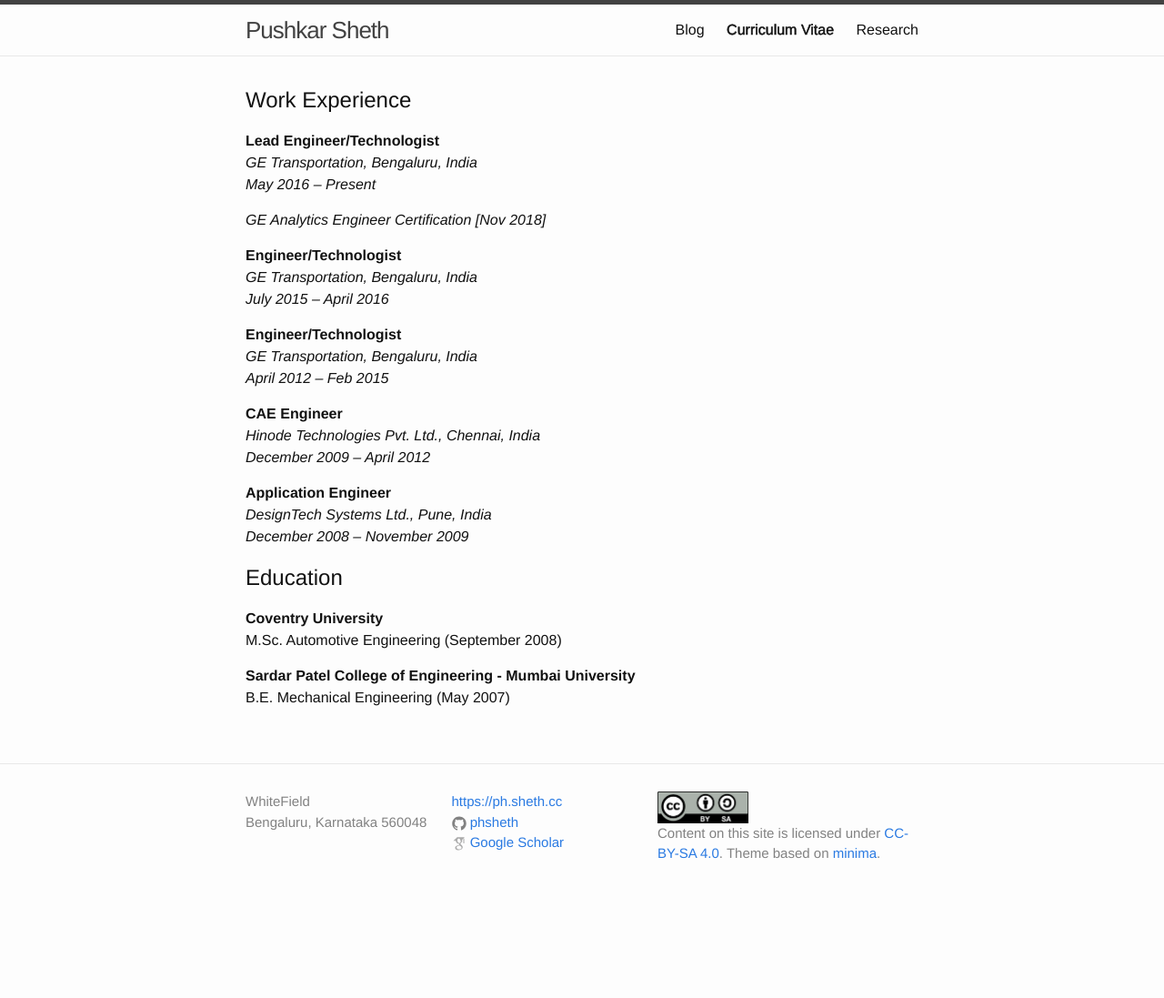
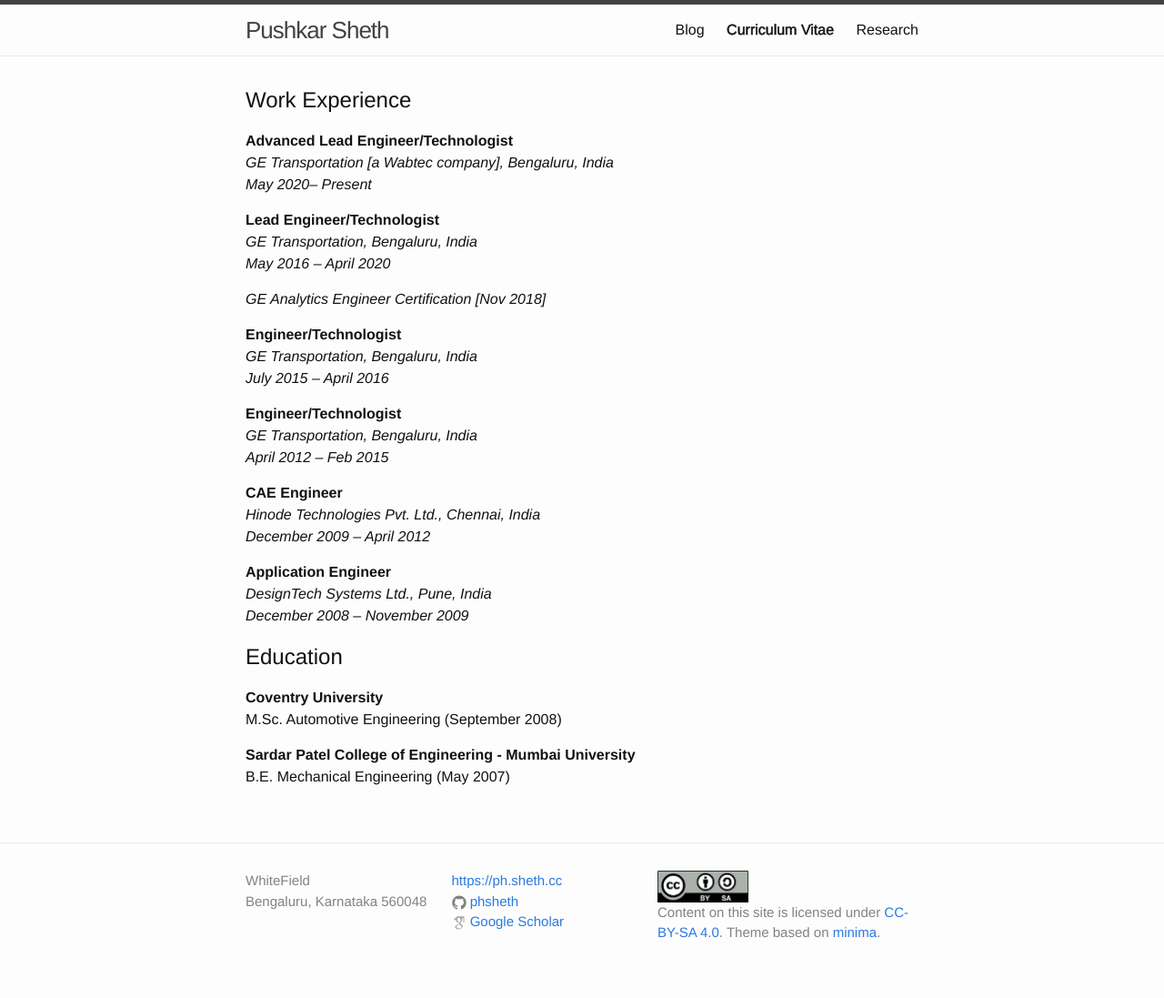
Before and after one commit to phsheth/phsheth.github.io, a Jekyll site: the page built from cv.md, in a window 1280 px wide. Shown: the whole page at 91% size. Built offline with Jekyll 4.4.1, drawn with Linux system fonts in a browser that asks for light colours; before the commit the page ends 1010 px from its top, so only the background shows below that.

Commit message:
updated cv

```diff
--- a/cv.md
+++ b/cv.md
@@ -1,12 +1,20 @@
 ---
+
 layout: page
 title: Curriculum Vitae
 permalink: /cv/
+
 ---
+
 # Work Experience
+
+**Advanced Lead Engineer/Technologist**
+*GE Transportation [a Wabtec company], Bengaluru, India*
+*May 2020-- Present*
+
 **Lead Engineer/Technologist**
 *GE Transportation, Bengaluru, India*
-*May 2016 -- Present*
+*May 2016 -- April 2020*
 
 *GE Analytics Engineer Certification [Nov 2018]*
 
```
